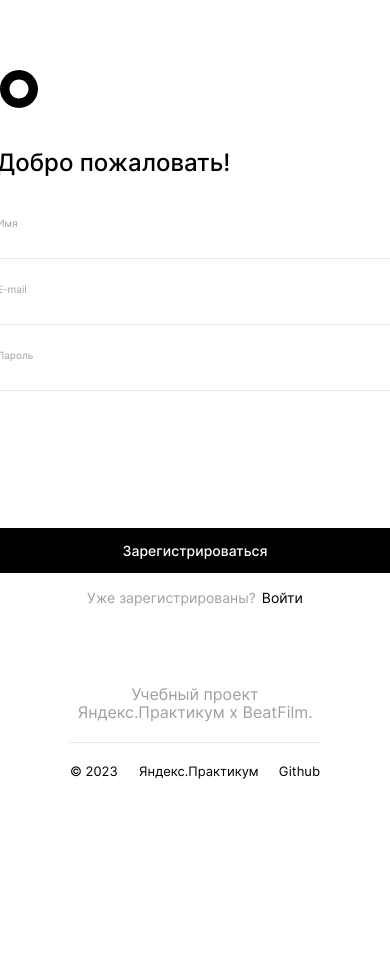
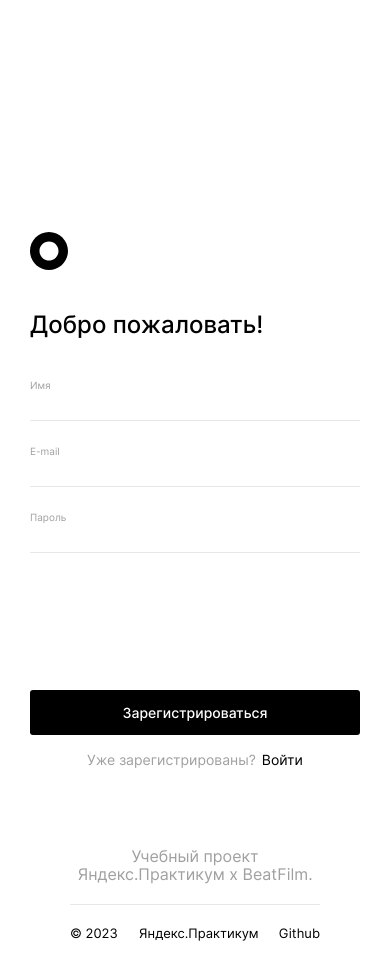
Before and after one commit to tatiana-dorokhova/movies-explorer-frontend, a React (Create React App) app: page /sign-up in a window 390 px wide. Before the commit the page ends 844 px from the top, so only its background shows below. Built offline with nearby package versions, Linux system fonts and the light colour scheme.

Commit message:
register and login pages maked adaptive

```diff
--- a/src/components/AuthForm/AuthForm.css
+++ b/src/components/AuthForm/AuthForm.css
@@ -93,3 +93,34 @@
   color: #a0a0a0;
   margin-top: 16px;
 }
+
+@media screen and (max-width: 456px) {
+  .auth {
+    width: calc(100% - 2 * 30px);
+  }
+}
+
+@media screen and (max-width: 320px) {
+  .auth {
+    width: 260px;
+  }
+
+  .auth__form {
+    height: 420px;
+  }
+
+  .auth__link {
+    font-size: 12px;
+    line-height: 15px;
+  }
+
+  .auth__links {
+    margin-top: 14px;
+    font-size: 12px;
+    line-height: 15px;
+  }
+
+  .auth__title {
+    text-align: center;
+  }
+}
--- a/src/components/Header/Header.css
+++ b/src/components/Header/Header.css
@@ -85,3 +85,21 @@
   font-size: 14px;
   line-height: 16px;
 }
+
+@media screen and (max-width: 768px) {
+  .header__auth-container {
+    padding-top: 232px;
+  }
+}
+
+@media screen and (max-width: 456px) {
+  .header__auth-container {
+    width: calc(100% - 2 * 30px);
+  }
+}
+
+@media screen and (max-width: 320px) {
+  .header__auth-container {
+    align-items: center;
+  }
+}
```
